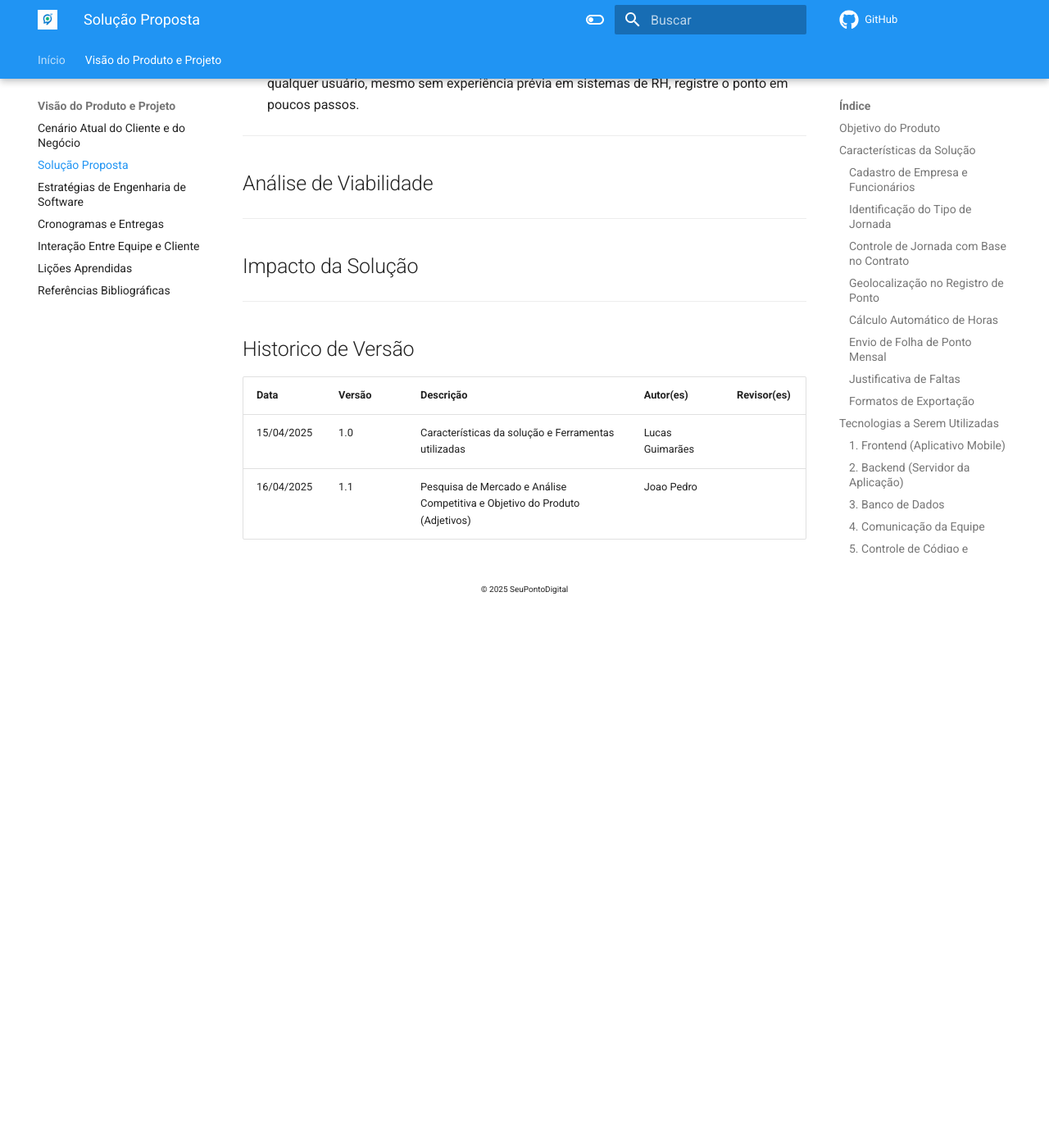
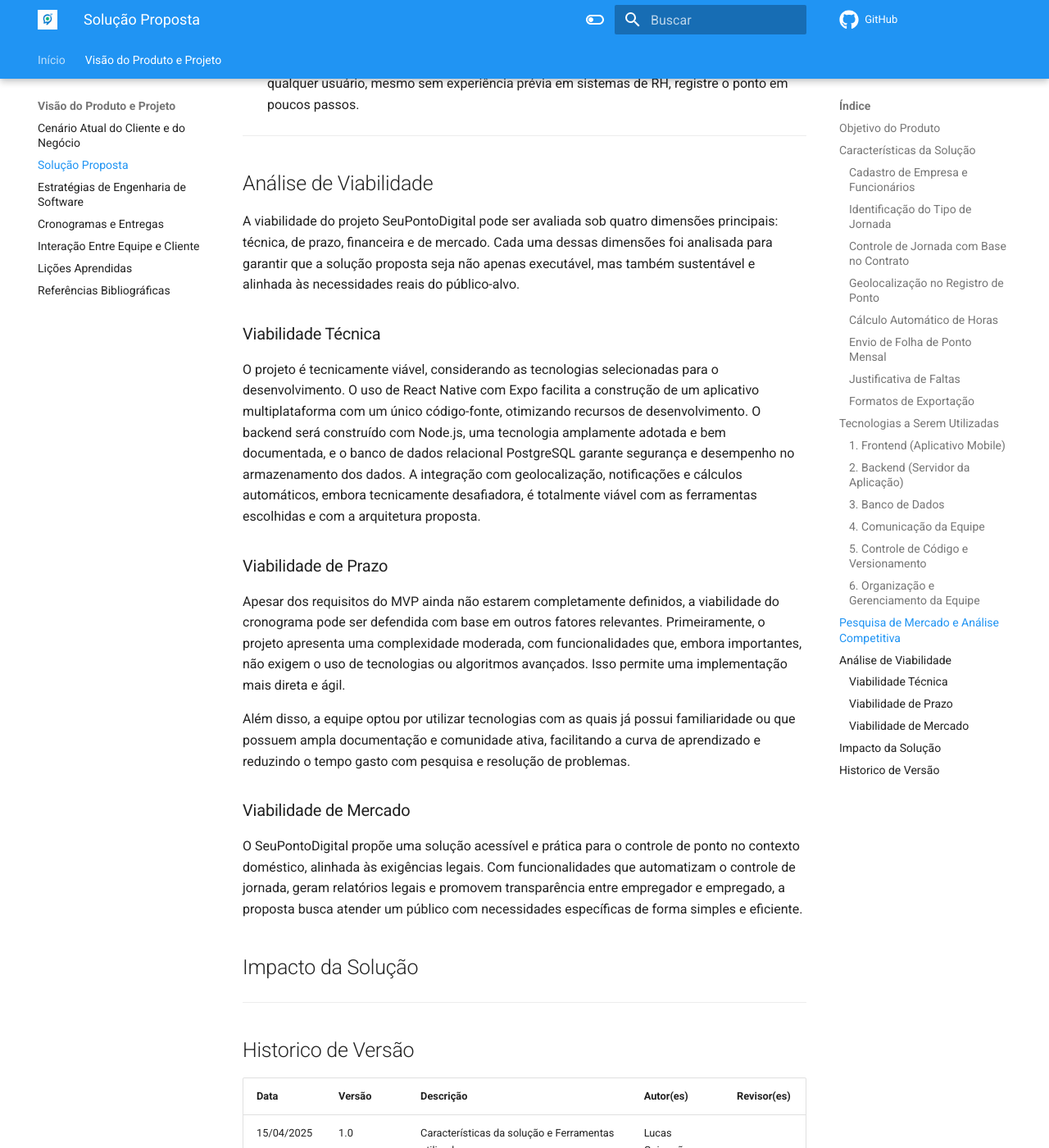
Before and after one commit to mdsreq-fga-unb/2025.1-T01-SeuPontoDigital, an MkDocs documentation site: the page built from docs/doc-visao/top2.md, in a window 1280 px wide and 1400 px high, scrolled down 4012 px. Shown: the whole window at 82% size. Built offline with MkDocs 1.6.1 and Material for MkDocs 9.7.7, drawn with Linux system fonts in a browser that asks for light colours; comment, search, counter and statistics services are not loaded; before the commit the page ends 4751 px from its top, so only the background shows below that; some of the changed text lies outside the part shown.

Commit message:
feat(viabilidade): corrige e adiciona analise de viabilidade

```diff
--- a/docs/doc-visao/top2.md
+++ b/docs/doc-visao/top2.md
@@ -147,7 +147,23 @@ Relatórios mensais podem ser enviados por e-mail ou baixados nos formatos:
 
 ---
 ## Análise de Viabilidade
----
+A viabilidade do projeto SeuPontoDigital pode ser avaliada sob quatro dimensões principais: técnica, de prazo, financeira e de mercado. Cada uma dessas dimensões foi analisada para garantir que a solução proposta seja não apenas executável, mas também sustentável e alinhada às necessidades reais do público-alvo.
+
+### Viabilidade Técnica
+
+O projeto é tecnicamente viável, considerando as tecnologias selecionadas para o desenvolvimento. O uso de React Native com Expo facilita a construção de um aplicativo multiplataforma com um único código-fonte, otimizando recursos de desenvolvimento. O backend será construído com Node.js, uma tecnologia amplamente adotada e bem documentada, e o banco de dados relacional PostgreSQL garante segurança e desempenho no armazenamento dos dados. A integração com geolocalização, notificações e cálculos automáticos, embora tecnicamente desafiadora, é totalmente viável com as ferramentas escolhidas e com a arquitetura proposta.
+
+### Viabilidade de Prazo
+
+Apesar dos requisitos do MVP ainda não estarem completamente definidos, a viabilidade do cronograma pode ser defendida com base em outros fatores relevantes. Primeiramente, o projeto apresenta uma complexidade moderada, com funcionalidades que, embora importantes, não exigem o uso de tecnologias ou algoritmos avançados. Isso permite uma implementação mais direta e ágil.
+
+Além disso, a equipe optou por utilizar tecnologias com as quais já possui familiaridade ou que possuem ampla documentação e comunidade ativa, facilitando a curva de aprendizado e reduzindo o tempo gasto com pesquisa e resolução de problemas.
+
+
+### Viabilidade de Mercado
+
+O SeuPontoDigital propõe uma solução acessível e prática para o controle de ponto no contexto doméstico, alinhada às exigências legais. Com funcionalidades que automatizam o controle de jornada, geram relatórios legais e promovem transparência entre empregador e empregado, a proposta busca atender um público com necessidades específicas de forma simples e eficiente.
+
 ## Impacto da Solução
 ---
 
@@ -156,3 +172,4 @@ Data     | Versão | Descrição | Autor(es) | Revisor(es)
 -------- | ------ | --------- | ----- | ---------
 15/04/2025 | 1.0 | Características da solução e Ferramentas utilizadas | Lucas Guimarães |
 16/04/2025 | 1.1 | Pesquisa de Mercado e Análise Competitiva e Objetivo do Produto (Adjetivos) | Joao Pedro|
+17/04/2025 | 1.2 | Análise de viabilidade (técnica, prazo e mercado) | Davi de Aguiar |
```
